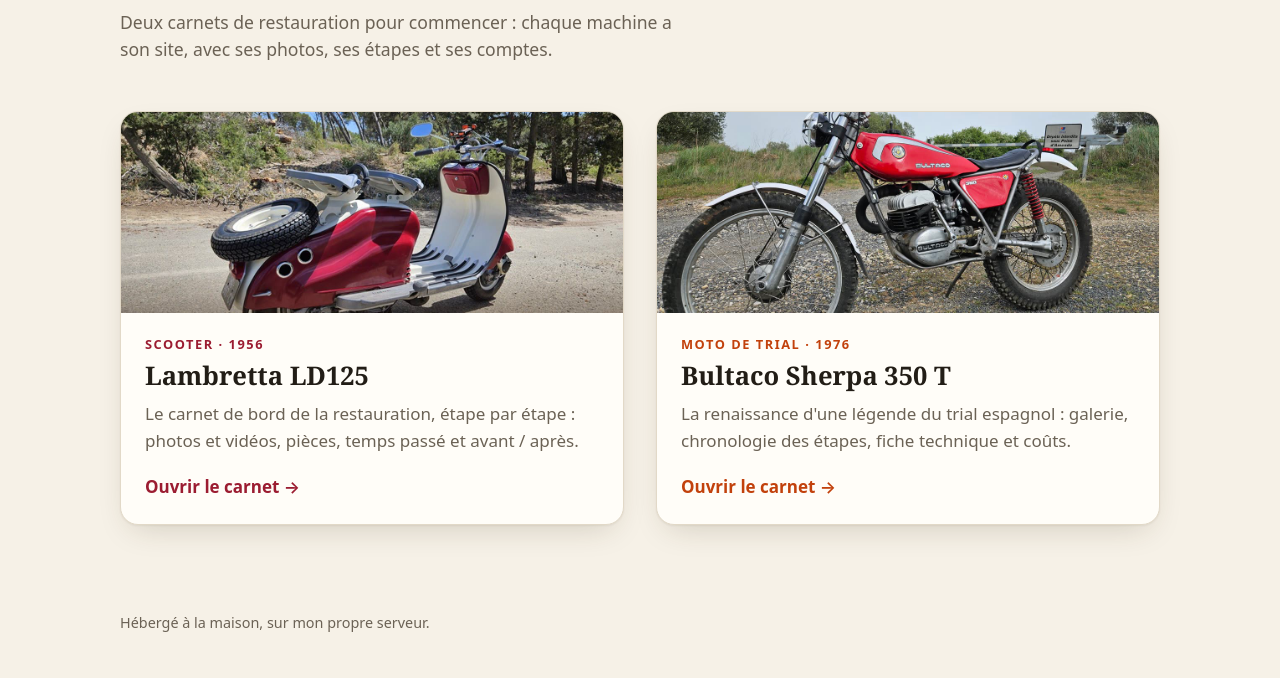
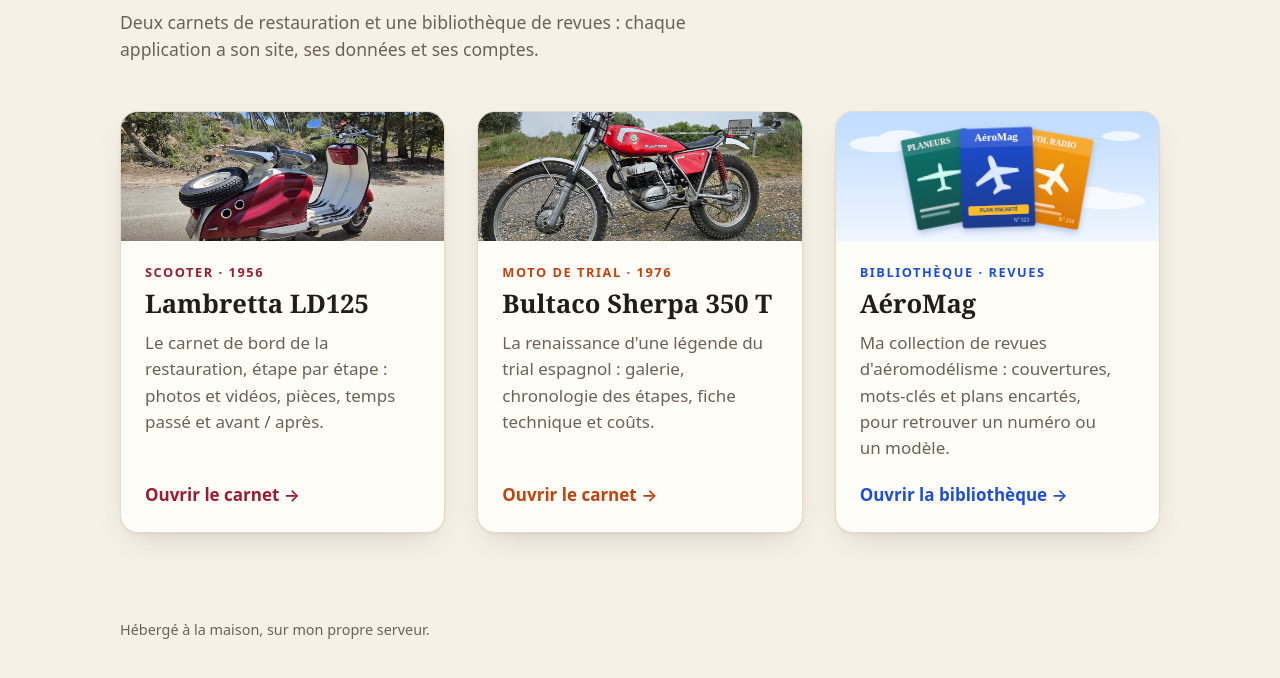
Before and after one commit to cynemos/accueil, a plain HTML site: page index.html in a window 1280 px wide. Shown: the part 202-880 px from the top of the page. Drawn offline with Linux system fonts and the light colour scheme.

Commit message:
v1.1.0 — Carte AéroMag
- Troisième carte : AéroMag, la bibliothèque de revues d'aéromodélisme
  (https://aeromag.cyneprod.org), avec une illustration originale
  (accueil/aeromag.svg)
- Texte d'introduction et descriptions de partage mis à jour
- Grille : trois cartes de front sur grand écran

Co-Authored-By: Claude Fable 5.2 <noreply@anthropic.com>

```diff
--- a/index.html
+++ b/index.html
@@ -4,14 +4,14 @@
   <meta charset="UTF-8">
   <meta name="viewport" content="width=device-width, initial-scale=1">
   <title>cyneprod.org — Mes applications</title>
-  <meta name="description" content="Les applications hébergées sur mon serveur : les carnets de restauration du Lambretta LD125 de 1956 et de la Bultaco Sherpa 350 T de 1976.">
+  <meta name="description" content="Les applications hébergées sur mon serveur : les carnets de restauration du Lambretta LD125 de 1956 et de la Bultaco Sherpa 350 T de 1976, et ma bibliothèque de revues d'aéromodélisme.">
   <meta name="theme-color" content="#f6f1e7" media="(prefers-color-scheme: light)">
   <meta name="theme-color" content="#16130f" media="(prefers-color-scheme: dark)">
   <link rel="icon" type="image/svg+xml" href="accueil/favicon.svg">
   <meta property="og:type" content="website">
   <meta property="og:locale" content="fr_FR">
   <meta property="og:title" content="cyneprod.org — Mes applications">
-  <meta property="og:description" content="Carnets de restauration du Lambretta LD125 de 1956 et de la Bultaco Sherpa 350 T de 1976.">
+  <meta property="og:description" content="Carnets de restauration du Lambretta LD125 et de la Bultaco Sherpa 350 T, bibliothèque de revues d'aéromodélisme.">
   <meta property="og:url" content="https://cyneprod.org/">
   <meta property="og:image" content="https://cyneprod.org/accueil/lambretta.jpg">
   <style>
@@ -24,6 +24,7 @@
       --ombre: 0 1px 2px rgba(60, 45, 20, .06), 0 12px 32px -12px rgba(60, 45, 20, .22);
       --lambretta: #9b1c31;
       --bultaco: #c2410c;
+      --aeromag: #1d4ed8;
     }
     @media (prefers-color-scheme: dark) {
       :root {
@@ -35,6 +36,7 @@
         --ombre: 0 1px 2px rgba(0, 0, 0, .4), 0 16px 36px -14px rgba(0, 0, 0, .7);
         --lambretta: #f0899a;
         --bultaco: #fb923c;
+        --aeromag: #93c5fd;
       }
     }
     * { box-sizing: border-box; }
@@ -72,7 +74,7 @@
     }
     .applis {
       display: grid;
-      grid-template-columns: repeat(auto-fit, minmax(min(100%, 340px), 1fr));
+      grid-template-columns: repeat(auto-fit, minmax(min(100%, 300px), 1fr));
       gap: clamp(18px, 3vw, 32px);
       margin: 0;
       padding: 0;
@@ -124,6 +126,7 @@
     .appli:hover .ouvrir span { transform: translateX(4px); }
     .lambretta { --accent: var(--lambretta); }
     .bultaco { --accent: var(--bultaco); }
+    .aeromag { --accent: var(--aeromag); }
     footer {
       margin-top: auto;
       padding: clamp(36px, 7vw, 72px) 0 28px;
@@ -141,7 +144,7 @@
     <header>
       <p class="domaine">cyneprod.org</p>
       <h1>Mes applications</h1>
-      <p class="chapeau">Deux carnets de restauration pour commencer : chaque machine a son site, avec ses photos, ses étapes et ses comptes.</p>
+      <p class="chapeau">Deux carnets de restauration et une bibliothèque de revues : chaque application a son site, ses données et ses comptes.</p>
     </header>
 
     <main>
@@ -168,6 +171,17 @@
             </div>
           </article>
         </li>
+        <li>
+          <article class="appli aeromag">
+            <img src="accueil/aeromag.svg" alt="Trois revues d'aéromodélisme posées en éventail" width="1200" height="480">
+            <div class="corps">
+              <p class="annee">Bibliothèque · revues</p>
+              <h2><a href="https://aeromag.cyneprod.org/">AéroMag</a></h2>
+              <p class="texte">Ma collection de revues d'aéromodélisme : couvertures, mots-clés et plans encartés, pour retrouver un numéro ou un modèle.</p>
+              <p class="ouvrir" aria-hidden="true">Ouvrir la bibliothèque <span>→</span></p>
+            </div>
+          </article>
+        </li>
       </ul>
     </main>
 
```
Also changed, not shown: accueil/aeromag.svg (added), 1 other file.
